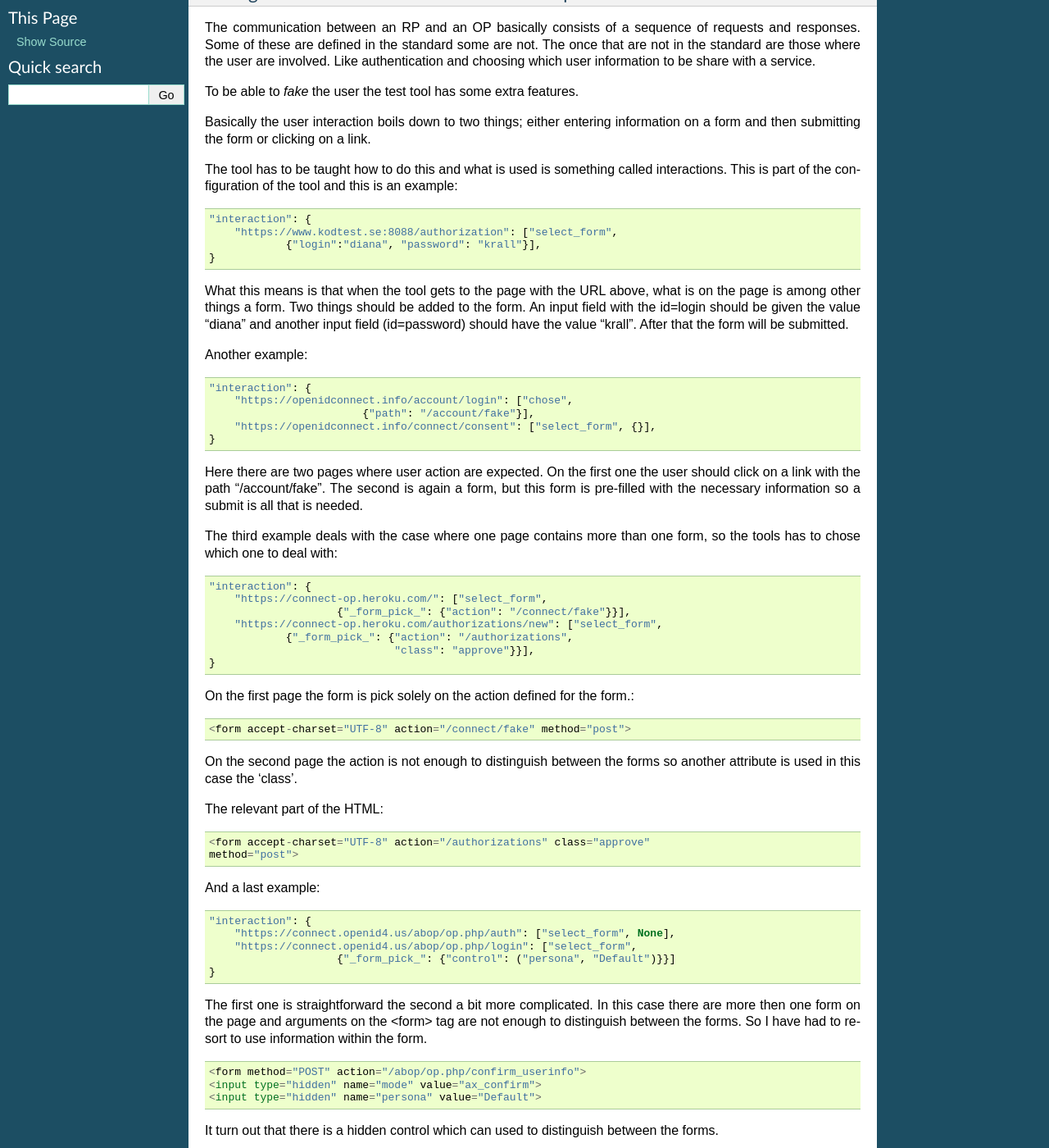
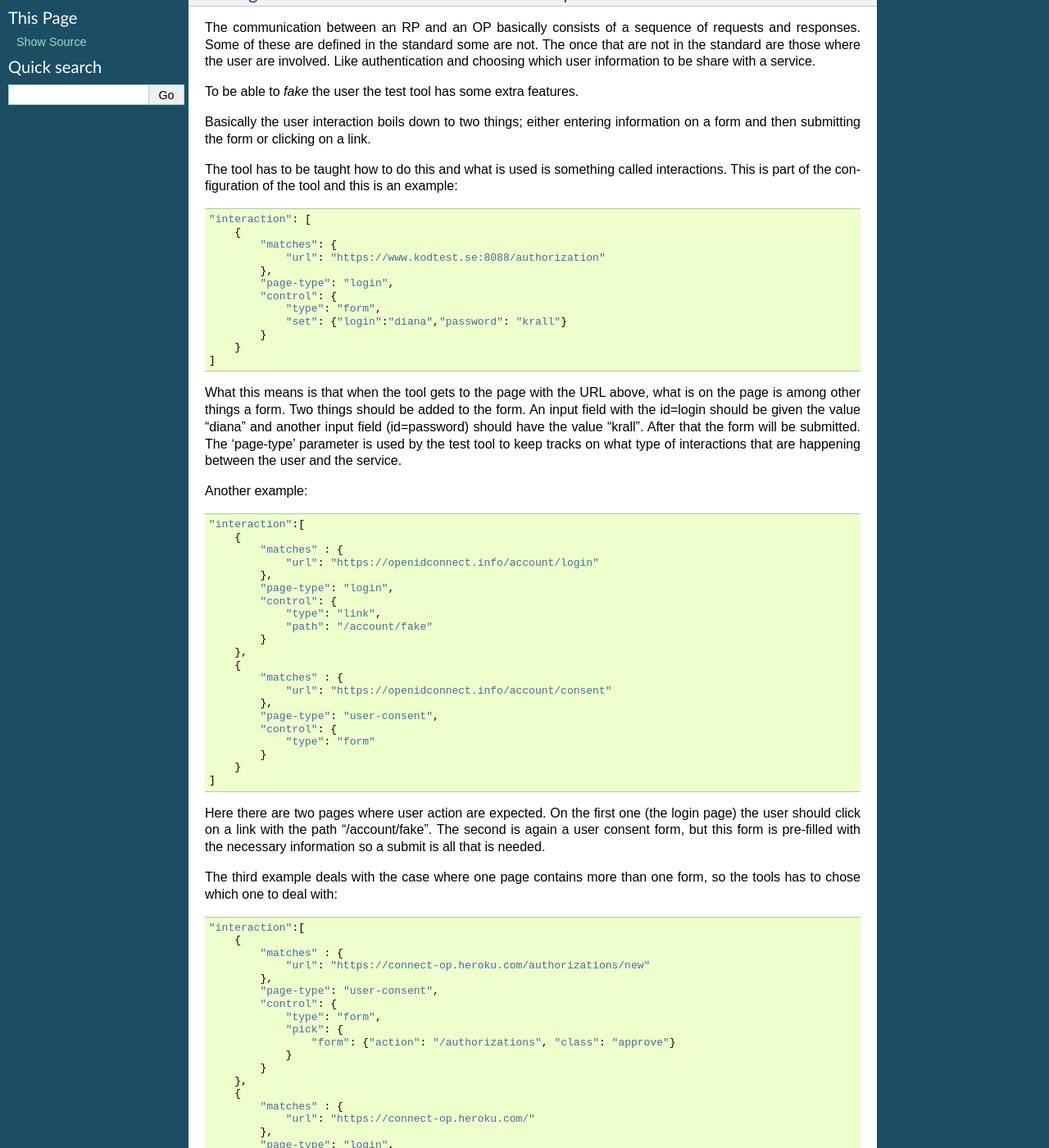
Before and after one commit to rohe/oictest, a Sphinx documentation site: the page built from doc/howto.rst, in a window 1280 px wide and 1400 px high, scrolled down 352 px. Shown: the whole window at 82% size. Built offline with Sphinx 7.4.7, drawn with Linux system fonts in a browser that asks for light colours; some of the changed text lies outside the part shown.

Commit message:
Updated documentation

```diff
--- a/doc/howto.rst
+++ b/doc/howto.rst
@@ -36,47 +36,90 @@ The tool has to be taught how to do this and what is used is something
 called interactions.
 This is part of the configuration of the tool and this is an example::
 
-    "interaction": {
-        "https://www.kodtest.se:8088/authorization": ["select_form",
-                {"login":"diana", "password": "krall"}],
-    }
+    "interaction": [
+        {
+            "matches": {
+                "url": "https://www.kodtest.se:8088/authorization"
+            },
+            "page-type": "login",
+            "control": {
+                "type": "form",
+                "set": {"login":"diana","password": "krall"}
+            }
+        }
+    ]
 
 What this means is that when the tool gets to the page with the URL above,
 what is on the page is among other things a form. Two things should be added
 to the form. An input field with the id=login should be given the value "diana"
 and another input field (id=password) should have the value "krall".
 After that the form will be submitted.
+The 'page-type' parameter is used by the test tool to keep tracks on what
+type of interactions that are happening between the user and the service.
 
 Another example::
 
-    "interaction": {
-        "https://openidconnect.info/account/login": ["chose",
-                            {"path": "/account/fake"}],
-        "https://openidconnect.info/connect/consent": ["select_form", {}],
-    }
+    "interaction":[
+        {
+            "matches" : {
+                "url": "https://openidconnect.info/account/login"
+            },
+            "page-type": "login",
+            "control": {
+                "type": "link",
+                "path": "/account/fake"
+            }
+        },
+        {
+            "matches" : {
+                "url": "https://openidconnect.info/account/consent"
+            },
+            "page-type": "user-consent",
+            "control": {
+                "type": "form"
+            }
+        }
+    ]
 
 Here there are two pages where user action are expected. On the first one
-the user should click on a link with the path "/account/fake".
-The second is again a form, but this form is pre-filled with the necessary
-information so a submit is all that is needed.
+(the login page) the user should click on a link with the path "/account/fake".
+The second is again a user consent form, but this form is pre-filled with
+the necessary information so a submit is all that is needed.
 
 The third example deals with the case where one page contains more than one
 form, so the tools has to chose which one to deal with::
 
-    "interaction": {
-        "https://connect-op.heroku.com/": ["select_form",
-                        {"_form_pick_": {"action": "/connect/fake"}}],
-        "https://connect-op.heroku.com/authorizations/new": ["select_form",
-                {"_form_pick_": {"action": "/authorizations",
-                                 "class": "approve"}}],
-    }
+    "interaction":[
+        {
+            "matches" : {
+                "url": "https://connect-op.heroku.com/authorizations/new"
+            },
+            "page-type": "user-consent",
+            "control": {
+                "type": "form",
+                "pick": {
+                    "form": {"action": "/authorizations", "class": "approve"}
+                }
+            }
+        },
+        {
+            "matches" : {
+                "url": "https://connect-op.heroku.com/"
+            },
+            "page-type": "login",
+            "control": {
+                "type": "form",
+                "pick":{"form": {"action": "/connect/fake"}}
+            }
+        }
+    ]
 
 On the first page the form is pick solely on the action defined for the form.::
 
     <form accept-charset="UTF-8" action="/connect/fake" method="post">
 
 On the second page the action is not enough to distinguish between the forms so
-another attribute is used in this case the 'class'.
+another attribute is used, in this case the 'class'.
 
 The relevant part of the HTML::
 
@@ -85,13 +128,38 @@ The relevant part of the HTML::
 
 And a last example::
 
-    "interaction": {
-        "https://connect.openid4.us/abop/op.php/auth": ["select_form", None],
-        "https://connect.openid4.us/abop/op.php/login": ["select_form",
-                        {"_form_pick_": {"control": ("persona", "Default")}}]
-    }
+    "interaction": [
+            {
+            "matches" : {
+                "title": "connect.openid4.us OP"
+            },
+            "control": {
+                "type": "form"
+            },
+            "page-type": "login"
+        },
+        {
+            "matches" : {
+                "title": "connect.openid4.us AX Confirm"
+            },
+            "control": {
+                "type": "form",
+                "pick": {
+                    "control": {"id":"persona", "value":"Default"}
+                }
+            },
+            "page-type":"user-consent"
+        }
+    ]
 
-The first one is straightforward the second a bit more complicated.
+Here one problem was that the url was not unique, dependent on where in the
+process a user might be the URL was the same but the page returned was
+different. So I had to use something else that was unique for the page.
+The *title* of the page turned out to be useful.
+
+Once that was done the handling of the login page is straightforward
+while the consent page was a bit more complicated.
+
 In this case there are more then one form on the page and arguments on
 the <form> tag are not enough to distinguish between the forms.
 So I have had to resort to use information within the form. ::
@@ -100,22 +168,31 @@ So I have had to resort to use information within the form. ::
   <input type="hidden" name="mode" value="ax_confirm">
   <input type="hidden" name="persona" value="Default">
 
-It turn out that there is a hidden control which can used to distinguish
+It turn out that there was a hidden control which could be used to distinguish
 between the forms.
 
-I you want to test someone else's OP this part has to be done by trial and
+If you want to test someone else's OP this part has to be done by trial and
 error.
 
 Server information
 ==================
 
 How much information that has to be added to the configuration depends on
-whether the OP supports dynamic discovery or not.
-If it does, something similar to this is enough::
+whether the OP supports dynamic discovery and client registration or not.
+The first part of the configuration deals with this::
+
+    "features": {
+        "registration": True,
+        "discovery": True,
+        "sessionmangement": False
+    },
+
+If the OP supports discovery, then you don't have to add so much
+information about the OP, something similar to this is should be enough::
 
     "provider": {
-        "version": "openid": "3.0",
-        "dynamic": "https://openidconnect.ebay.com/",
+        "version": { "oauth": "2.0", "openid": "3.0"},
+        "dynamic": "https://www.kodtest.se:8088/",
         },
 
 The *dynamic* parameter specifies where you expect to find the provider
@@ -127,26 +204,22 @@ http://openid.net/specs/openid-connect-discovery-1_0-07.html
 with one exception and that is that all the endpoints are collected in
 a dictionary, like this::
 
-    {
-    "endpoints": {
-        "authorization_endpoint": "https://server.example.com/connect/authorize",
-        "token_endpoint": "https://server.example.com/connect/token",
-        "userinfo_endpoint": "https://server.example.com/connect/user",
-        "check_id_endpoint": "https://server.example.com/connect/check_id",
-        "registration_endpoint": "https://server.example.com/connect/register",
-    }
-    "issuer" : "https://server.example.com",
-    "token_endpoint_auth_types_supported": ["client_secret_basic",
-                                            "private_key_jwt"],
-    "jwk_url": "https://server.example.com/jwk.json",
-    "scopes_supported": ["openid", "profile", "email", "address", "phone"],
-    "response_types_supported": ["code", "code id_token", "token id_token"],
-    "acrs_supported": ["1","2","http://id.incommon.org/assurance/bronze"],
-    "user_id_types_supported": ["public", "pairwise"],
-    "userinfo_algs_supported": ["HS256", "RS256"],
-    "id_token_algs_supported": ["HS256", "RS256"],
-    "request_object_algs_supported": ["HS256", "RS256"]
-    }
+    "provider": {
+        "version": "3.0",
+        "issuer": "https://connect-op.heroku.com",
+        "authorization_endpoint": "https://connect-op.heroku.com/authorizations/new",
+        "token_endpoint": "https://connect-op.heroku.com/access_tokens",
+        "userinfo_endpoint": "https://connect-op.heroku.com/user_info",
+        "check_id_endpoint": "https://connect-op.heroku.com/id_token",
+        "registration_endpoint": "https://connect-op.heroku.com/connect/client",
+        "scopes_supported": ["openid", "profile", "email", "address", "phone"],
+        "response_types_supported": ["code", "token", "id_token", "code token",
+                                    "code id_token", "id_token token",
+                                    "code id_token token"],
+        "user_id_types_supported": ["public", "pairwise"],
+        "id_token_algs_supported": ["RS256"],
+        "x509_url": "https://connect-op.heroku.com/cert.pem"
+    },
 
 Client information
 ==================
@@ -164,7 +237,8 @@ information used in the Client Registration Request::
 
 The *register* parameter specifies whether dynamic registration should be
 used or not.
-If not you should only have to specify the *client_id* and *client_secret*.
+If not you should only have to specify *client_id*, *client_secret* and
+*redirect_uris*.
 
 
 Running tests
```
Also changed, not shown: other parts of doc/howto.rst (+2 -1 lines).
